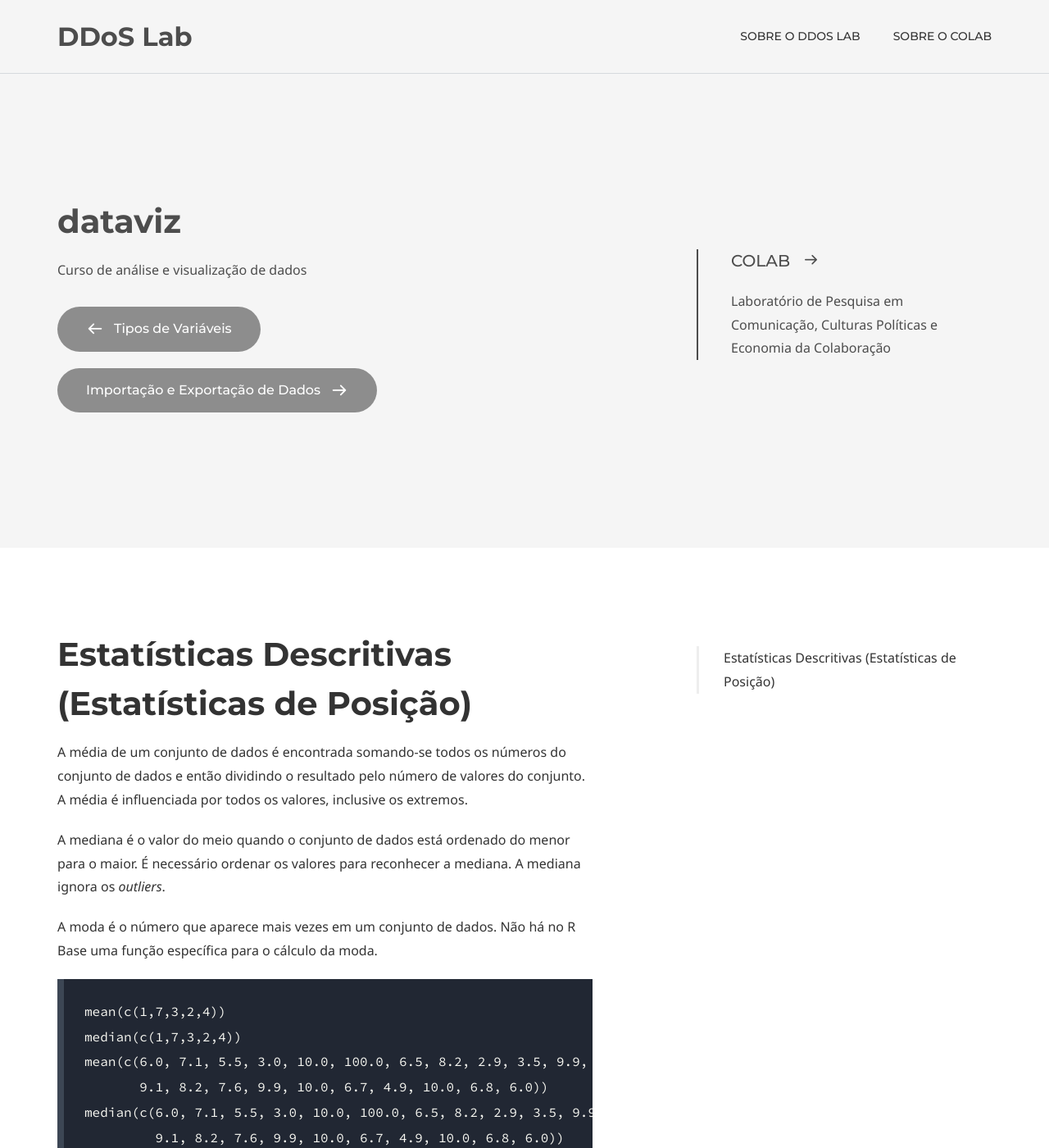
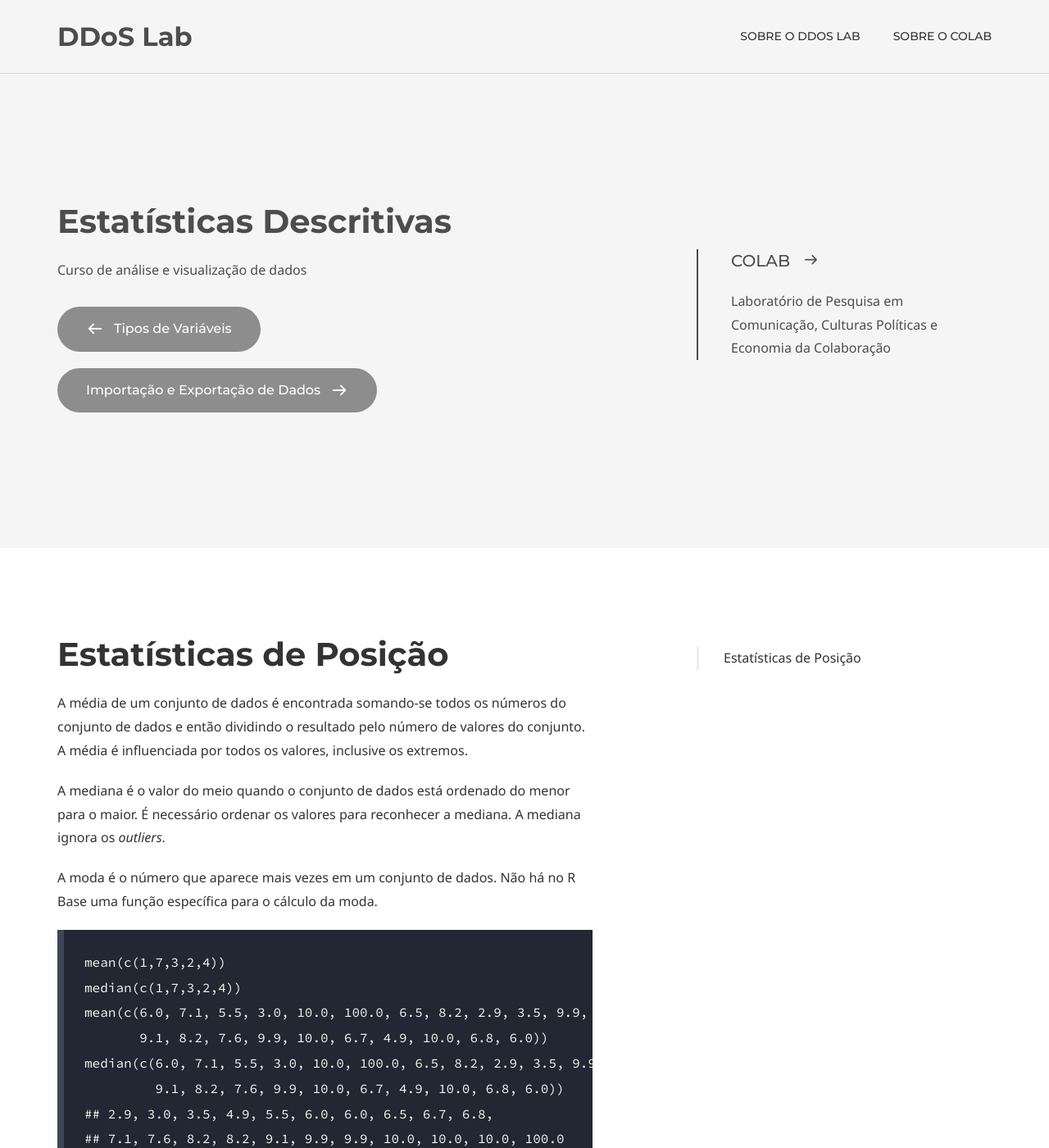
Before and after one commit to coLAB-UFF/docs, a Jekyll site: the page built from dataviz_03.md, in a window 1280 px wide and 1400 px high. Shown: the whole window at 82% size. Built offline with Jekyll 4.4.1, drawn with Linux system fonts in a browser that asks for light colours; some web fonts are replaced.

Commit message:
Update dataviz_03.md

```diff
--- a/dataviz_03.md
+++ b/dataviz_03.md
@@ -5,7 +5,7 @@
 comments: false
 
 # Hero section
-title: dataviz
+title: Estatísticas Descritivas
 description: Curso de análise e visualização de dados
 
 # Author box
@@ -28,7 +28,7 @@
         url: '/dataviz_04'
 ---
 
-# Estatísticas Descritivas (Estatísticas de Posição)
+# Estatísticas de Posição
 
 A média de um conjunto de dados é encontrada somando-se todos os números do conjunto de dados e então dividindo o resultado pelo número de valores do conjunto. A média é influenciada por todos os valores, inclusive os extremos.
 
```
